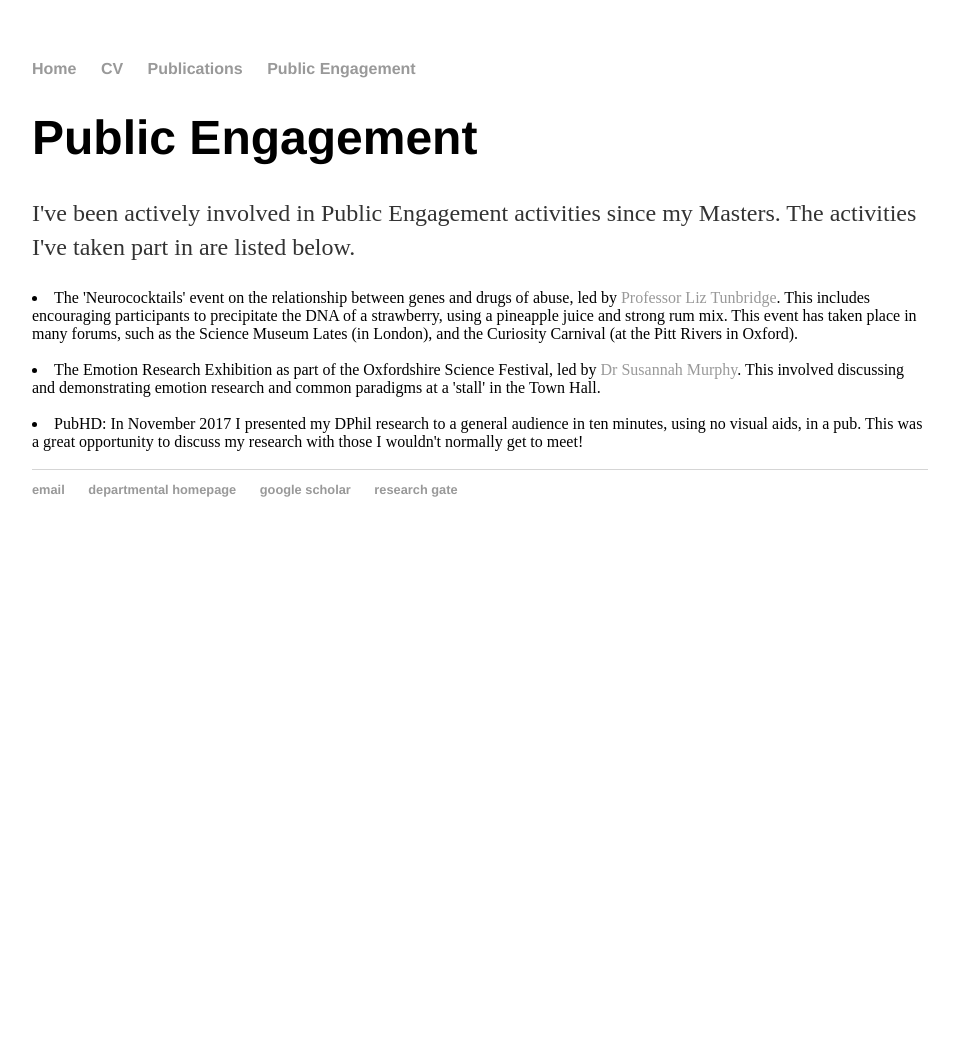
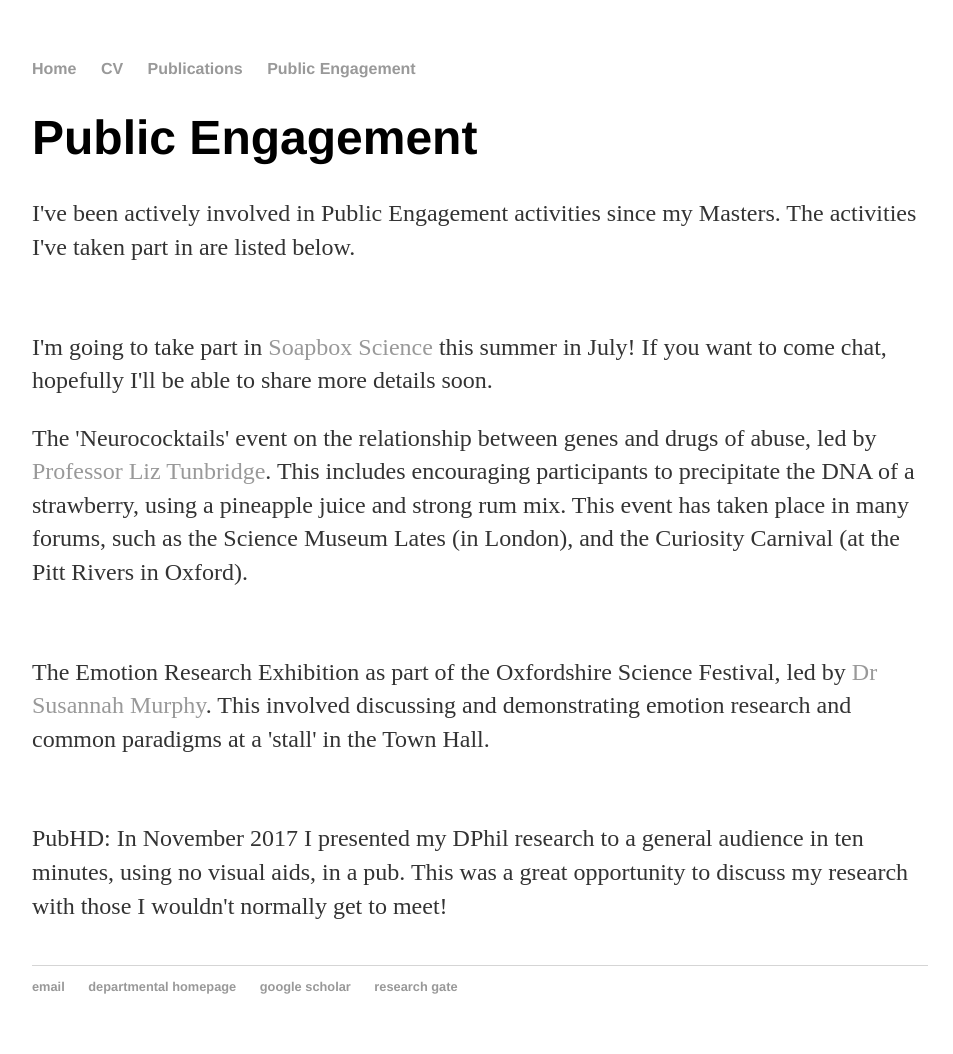
Before and after one commit to apike02/apike02.github.io, a Jekyll site: the page built from outreach/index.html, in a window 1280 px wide. Shown: the whole page, without its empty margins (160-1113 px from the left). Built offline with Jekyll 4.4.1, drawn with Linux system fonts in a browser that asks for light colours; before the commit the page ends 900 px from its top, so only the background shows below that.

Commit message:
Update index.html

```diff
--- a/outreach/index.html
+++ b/outreach/index.html
@@ -4,13 +4,19 @@
 ---
 <div class="blurb">
 	<h1>Public Engagement</h1>
-  <p>I've been actively involved in Public Engagement activities since my Masters. The activities I've taken part in are listed below.
-  <li>The 'Neurococktails' event on the relationship between genes and drugs of abuse, led by <a href="https://www.psych.ox.ac.uk/team/elizabeth-tunbridge"
+  <p>I've been actively involved in Public Engagement activities since my Masters. The activities I've taken part in are listed below.</p><br/>
+
+<p>I'm going to take part in <a href="http://soapboxscience.org/">Soapbox Science</a> this summer in July! If you want to come chat,
+		hopefully I'll be able to share more details soon. </p>
+
+<p>The 'Neurococktails' event on the relationship between genes and drugs of abuse, led by <a href="https://www.psych.ox.ac.uk/team/elizabeth-tunbridge"
   >Professor Liz Tunbridge</a>. This includes encouraging participants to precipitate the DNA of a strawberry, using a pineapple juice and strong rum mix.
-  This event has taken place in many forums, such as the Science Museum Lates (in London), and the Curiosity Carnival (at the Pitt Rivers in Oxford).</li>
+  This event has taken place in many forums, such as the Science Museum Lates (in London), and the Curiosity Carnival (at the Pitt Rivers in Oxford).</p>
   <br/>
-  <li>The Emotion Research Exhibition as part of the Oxfordshire Science Festival, led by <a href="https://www.psych.ox.ac.uk/team/susannah-murphy">Dr Susannah Murphy</a>.
-  This involved discussing and demonstrating emotion research and common paradigms at a 'stall' in the Town Hall.</li><br/>
-  <li>PubHD: In November 2017 I presented my DPhil research to a general audience in ten minutes, using no visual aids, in a pub.
-	  This was a great opportunity to discuss my research with those I wouldn't normally get to meet!</li><br/>
+
+  <p>The Emotion Research Exhibition as part of the Oxfordshire Science Festival, led by <a href="https://www.psych.ox.ac.uk/team/susannah-murphy">Dr Susannah Murphy</a>.
+  This involved discussing and demonstrating emotion research and common paradigms at a 'stall' in the Town Hall.</p><br/>
+
+  <p>PubHD: In November 2017 I presented my DPhil research to a general audience in ten minutes, using no visual aids, in a pub.
+	  This was a great opportunity to discuss my research with those I wouldn't normally get to meet!</p><br/>
 </div><!-- /.blurb -->
```
